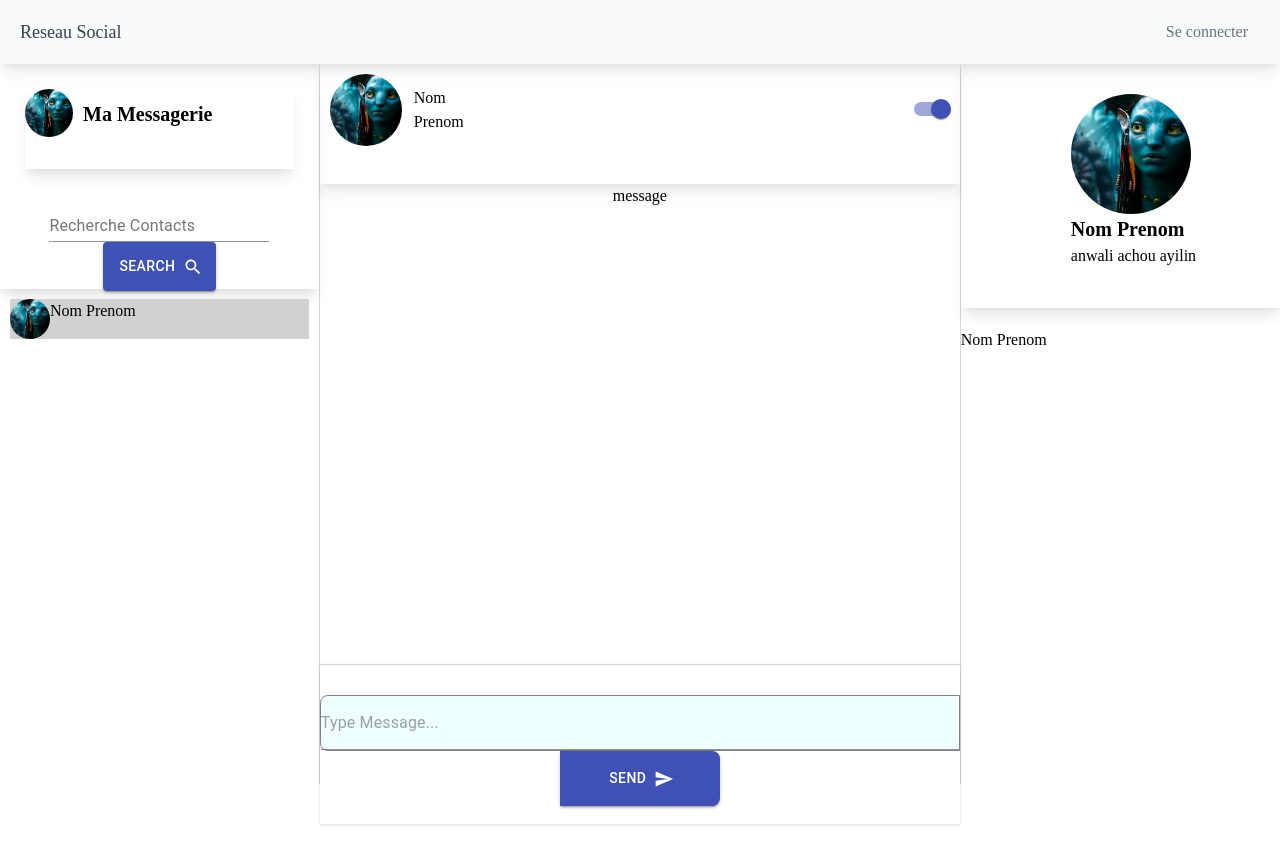
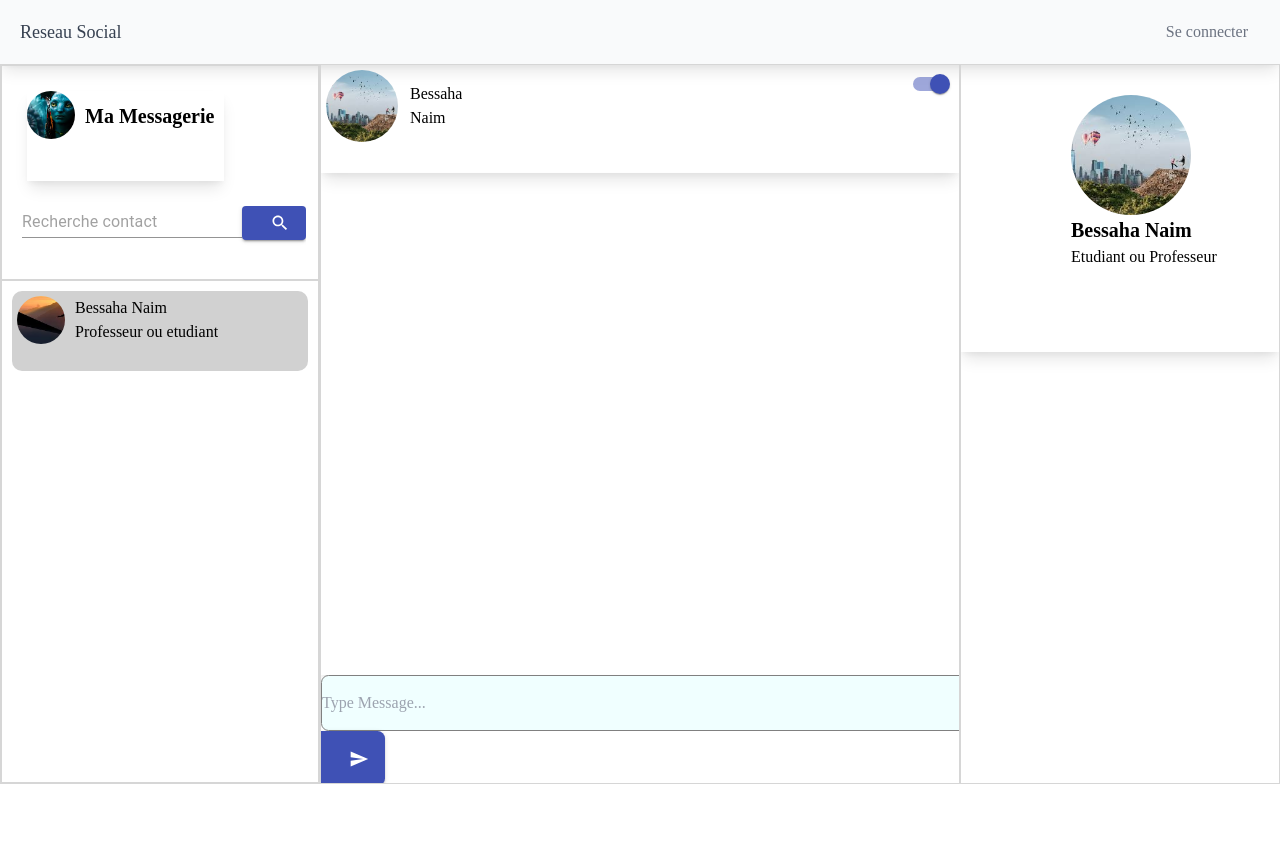
Before and after one commit to xlincw0w/Univerline, a React app: page /messagerie in a window 1280 px wide. Shown: the top 864 px of the page. Built offline with nearby package versions, Linux system fonts and the light colour scheme; a web font is replaced by a local one.

Commit message:
messagerie

```diff
--- a/src/Layout/Main/main.js
+++ b/src/Layout/Main/main.js
@@ -10,6 +10,7 @@ import Dashbaord from '../Dashboard/dashbaord'
 import Erreur from '../Erreur/erreur'
 import Footer from '../Footer/footer'
 import Profile from '../Profile/profile'
+
 
 const Main = () => {
     return (
@@ -25,7 +26,7 @@ const Main = () => {
                             <Profile />
                         </Route>
                         <Route path='/messagerie'>
-                            <Messagerie />
+                            <Messagerie/>
                         </Route>
                         <Route path='/auth'>
                             <Auth />
--- a/src/Layout/Messagerie/messagerie.css
+++ b/src/Layout/Messagerie/messagerie.css
@@ -1,49 +1,14 @@
-.contenaire > div {
-    height: 90vh;
-}
-.contenaire {
-    display: flex;
-    /* text-align: center; */
-}
-h1 {
-    font-size: 1000px;
-    font-weight: bold;
+div {
+    overflow-y: hidden;
 }
 
-/*
-
-
-
-
-
-
-
-
-
-
-
-
-
-
-
-
-
-div gauche
-*/
-.div1 {
-    text-align: center;
-    width: 100vh;
-    display: block;
-    border-right: 1px solid rgb(214, 214, 214);
-}
-.haut {
-    height: 25vh;
-}
-.haut > div {
-    height: 10vh;
+.bordure {
+    border: 1px solid rgb(214, 214, 214);
 }
 .myAvatar {
+    display: flex;
     margin: 25px;
+    text-align: center;
 }
 .maPhoto {
     padding: 25px;
@@ -54,78 +19,19 @@ div gauche
     font-size: 20px;
 }
 .btncntct {
-    margin-top: 20px;
-    height: 1.3cm;
-    width: 3cm;
+    height: 0.9cm;
+    border-top-left-radius: 0;
+    border-bottom-left-radius: 0;
 }
-.bas {
-    height: 50vh;
+.form1 {
+    margin-left: 20px;
 }
-/*
-
-
-
-
-
-
-
-
-
-div milieu
-*/
-
-.div2 {
-    width: 200vh;
-    display: block;
-    border-right: 1px solid rgb(214, 214, 214);
-    text-align: center;
-}
-
-.entete {
-    height: 15vh;
-}
-.enteteInformation {
-    width: 50%;
-    margin: 10px;
+.entetinformation {
+    margin: 5px;
 }
 .infpersonel {
     text-align: left;
     margin: 12px;
-}
-.enteteButton {
-    width: 50%;
-    text-align: right;
-    margin-top: 0.7cm;
-}
-
-/*
-
-
-
-
-
-
-
-*/
-
-.message {
-    height: 60vh;
-}
-/*
-
-
-
-
-
-
-*/
-.envoie {
-    height: 20vh;
-    border-top: 1px solid rgb(209, 209, 209);
-}
-.form {
-    padding-top: 10px;
-    margin-top: 20px;
 }
 .input {
     border: 1px solid gray;
@@ -134,36 +40,6 @@ div milieu
     width: 80vh;
     height: 7vh;
     background-color: azure;
-}
-.form > button {
-    border-top-right-radius: 0.2cm;
-    border-bottom-right-radius: 0.2cm;
-    border-top-left-radius: 0;
-    border-bottom-left-radius: 0;
-    width: 20vh;
-    height: 6.9vh;
-    cursor: pointer;
-}
-/*
-
-
-
-
-
-
-
-
-
-
-
-
-
-
-
-*/
-.div3 {
-    width: 100vh;
-    display: block;
 }
 .entete3 > h1 {
     font-size: 20px;
@@ -174,6 +50,42 @@ div milieu
     padding-top: 30px;
     padding-left: 110px;
 }
-.bas3 {
-    margin-top: 20px;
+
+.a:hover {
+    text-decoration-line: underline;
 }
+
+.form > button {
+    border-top-right-radius: 0.2cm;
+    border-bottom-right-radius: 0.2cm;
+    border-top-left-radius: 0;
+    border-bottom-left-radius: 0;
+    height: 6.9vh;
+    cursor: pointer;
+}
+
+@media (max-width: 1100px) {
+    .entete3 > h1 {
+        font-size: 15px;
+        font-weight: bold;
+    }
+    .entete3 {
+        padding: 0;
+    }
+}
+@media (max-width: 1200px) {
+    .myAvatar {
+        margin: 0;
+    }
+    .myAvatar > h1 {
+        margin: 0;
+        font-weight: lighter;
+        font-size: 13px;
+    }
+    .form1 {
+        margin-left: 0;
+    }
+    .entetinformation {
+        margin: 0;
+    }
+}
--- a/src/Layout/Messagerie/messagerie.js
+++ b/src/Layout/Messagerie/messagerie.js
@@ -1,17 +1,19 @@
-import React , {useState, useEffect} from 'react'
+import React , {useState} from 'react'
 import Button from '@material-ui/core/Button';
 import { makeStyles } from '@material-ui/core/styles';
 import Avatar from '@material-ui/core/Avatar';
-import Input from '@material-ui/core/Input';
 import SendIcon from '@material-ui/icons/Send';
-import SettingsIcon from '@material-ui/icons/Settings';
-import IconButton from '@material-ui/core/IconButton';
 import SearchIcon from '@material-ui/icons/Search';
 import TextField from '@material-ui/core/TextField';
 import Switch from '@material-ui/core/Switch'
 import img from './1.jpg'
-import '../Messagerie/messagerie.css'
+import img2 from './2.jpg'
+import img3 from './3.jpg'
+import img4 from './4.jpg'
+import img5 from './téléchargement.jpg'
+import Grid from '@material-ui/core/Grid';
 
+import "./messagerie.css"
 
 
 const useStyles = makeStyles((theme) => ({
@@ -31,107 +33,110 @@ const useStyles = makeStyles((theme) => ({
       },
   }));
 
-
-
-export default function Messagerie() {
+export default function Entrainement() {
     const classes = useStyles();
     const [switch1, setswitch1]=useState(true);
-    const [div3, setdiv3]=useState(true);
+    const [alo, setalo ]=useState(6);
+
 
 
 
     const div =() => {
-        setswitch1(!switch1);
-        setdiv3(!div3);
+
+      if (alo===9){
+        setalo(6)
+        setswitch1(true)
+      }else if (alo===6){
+        setalo(9)
+        setswitch1(false)
+      }
+
+
+
     }
 
 
 
   return (
-        <div className='contenaire'>
+    <div>
+        {/*
 
+        1eme partie
 
+        */}
+      <Grid container style={{height:"90vh"}} className="principale">
 
-
-            <div className='div1'>
-
-            <div className='haut shadow-lg'>
-            <div className='flex myAvatar shadow-lg'>
+         <Grid container className="bordure" xs={3} style={{height:"90vh"}}>
+            <Grid container xs={12}  className="bordure" style={{height:"30%"}}>
+                <Grid container className="" xs={12} >
+                 <Grid className='myAvatar shadow-lg'>
                  <Avatar alt="Reseau social"  src={img} className={classes.large} />
-            <h1> Ma Messagerie </h1>
-            </div>
-            <div >
+                 <h1> Ma Messagerie</h1>
+                  </Grid>
+                  <Grid className="form1">
             <form>
 
-            <TextField label="Recherche Contacts"/>
+            <TextField placeholder="Recherche contact"/>
             <Button
             className='btncntct'
             type='submit'
             variant="contained"
             color="primary"
             endIcon={<SearchIcon/>}>
-                Search
             </Button>
 
             </form>
+            </Grid>
+
+
+              </Grid>
+
+
+            </Grid>
+             <Grid container xs={12} className="bordure" style={{height:"70%"}}>
+             <Grid className="flex" xs={12} style={{margin:"10px",  background:"rgb(209, 209, 209)", padding:"5px", borderRadius:"10px",height:"10vh"  }}>
+             <Avatar alt="Reseau social"  src={img3} className={classes.large}/>
+             <Grid style={{marginLeft:"10px"}} >
+               <p>Bessaha Naim</p>
+               <p>Professeur ou etudiant</p>
+              </Grid>
+             </Grid>
+
+             </Grid>
+
+           </Grid>
+           {/*
+
+
+           2eme partie
+
+           */}
+
+
+         <Grid container className="bordure" xs={alo}>
+             <Grid  className="flex shadow-lg" style={{height:"15%"}} xs={12}>
+                <Grid  xs={9} className="entetinformation flex">
+                    <Avatar alt="Neseau social"  src={img2} className={classes.xlarge}/>
+                    <div className='block infpersonel'>
+                        <p>Bessaha</p>
+                        <p>Naim</p>
                     </div>
-            </div>
-            <div className='bas block'>
-            <div className='flex ' style={{margin:"10px",  background:"rgb(209, 209, 209)", }}>
-            <Avatar alt="Reseau social"  src={img}/>
-            <p>Nom Prenom</p>
-            </div>
-            </div>
-            </div>
+                 </Grid>
+                 <Grid  xs={3} style={{textAlign:"right"}}>
+                    <Switch inputProps={{ 'aria-label': 'primary checkbox' }} onClick={div} color='primary' checked={switch1} />
+
+                    </Grid>
 
 
 
+             </Grid>
+             <Grid className="shadow-lg"  xs={12} style={{height:"70%"}}>
 
 
-
-
-
-
-
-
-
-
-
-
-
-
-
-
-            <div className='div2'>
-            <div className='entete flex shadow-lg'>
-            <div className='enteteInformation flex'>
-            <div>
-            <Avatar alt="Neseau social"  src={img} className={classes.xlarge}/>
-            </div>
-            <div className='block infpersonel'>
-            <p>Nom</p>
-            <p>Prenom</p>
-            </div>
-            </div>
-            <div className='enteteButton'>
-            <Switch inputProps={{ 'aria-label': 'primary checkbox' }} onClick={div} color='primary' checked={switch1} />
-            {/* <IconButton color='primary' onClick={div}>
-            <SettingsIcon/>
-            </IconButton> */}
-
-
-            </div>
-            </div>
-
-
-
-            <div className='message'>
-            <p>message</p>
-            </div>
-            <div className='envoie shadow'>
-
+             </Grid>
+             <Grid className="shadow-lg"  xs={12} style={{height:"15%"}}>
              <form className='form'>
-             <Input
+             <input
                className='input'
                placeholder='Type Message...'
 
@@ -142,42 +147,38 @@ export default function Messagerie() {
               variant="contained"
               color="primary"
               endIcon={<SendIcon/>}>
-            send
             </Button>
 
              </form>
-             </div>
+             </Grid>
+
+         </Grid>
+
+
+
+          {/*
+          3em partie
 
 
 
 
 
+          */}
+
+              <Grid container className="bordure"  xs={3}>
+                  <Grid className="shadow-lg entete3" xs={12} style={{height:"40%"}}>
+                    <Avatar alt="Neseau social"  src={img2} className={classes.xxlarge} />
+                    <h1> <a href="#" className="a"> Bessaha Naim</a></h1>
+                    <p>Etudiant ou Professeur</p>
+                  </Grid>
+                  <Grid className="" xs={12} style={{height:"60%"}}>
+
+
+                  </Grid>
+              </Grid>
+
+      </Grid>
 
     </div>
-
-            {div3 && (
-
-                <div className='div3'>
-                 <div className='entete3 shadow-lg'>
-                <Avatar alt="Neseau social"  src={img} className={classes.xxlarge} />
-                <h1><a href="#">Nom Prenom</a></h1>
-                <p>anwali achou ayilin</p>
-                 </div>
-                <div className='bas3'>
-                <p>Nom Prenom</p>
-                </div>
-                </div>
-            )}
-
-
-
-
-
-
-
-
-
-        </div>
-
-    )
+  );
 }
```
Also changed, not shown: src/Layout/Messagerie/2.jpg (added), src/Layout/Messagerie/3.jpg (added), src/Layout/Messagerie/4.jpg (added), src/Layout/Messagerie/téléchargement.jpg (added). Lines whose indentation alone changed are shown as unchanged.
